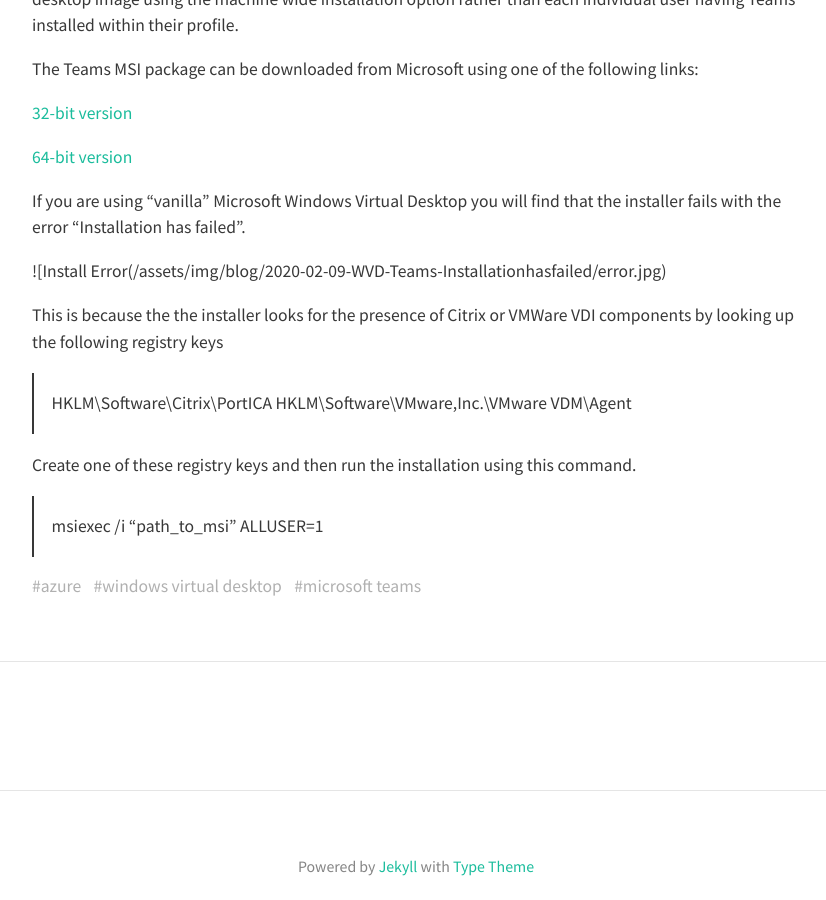
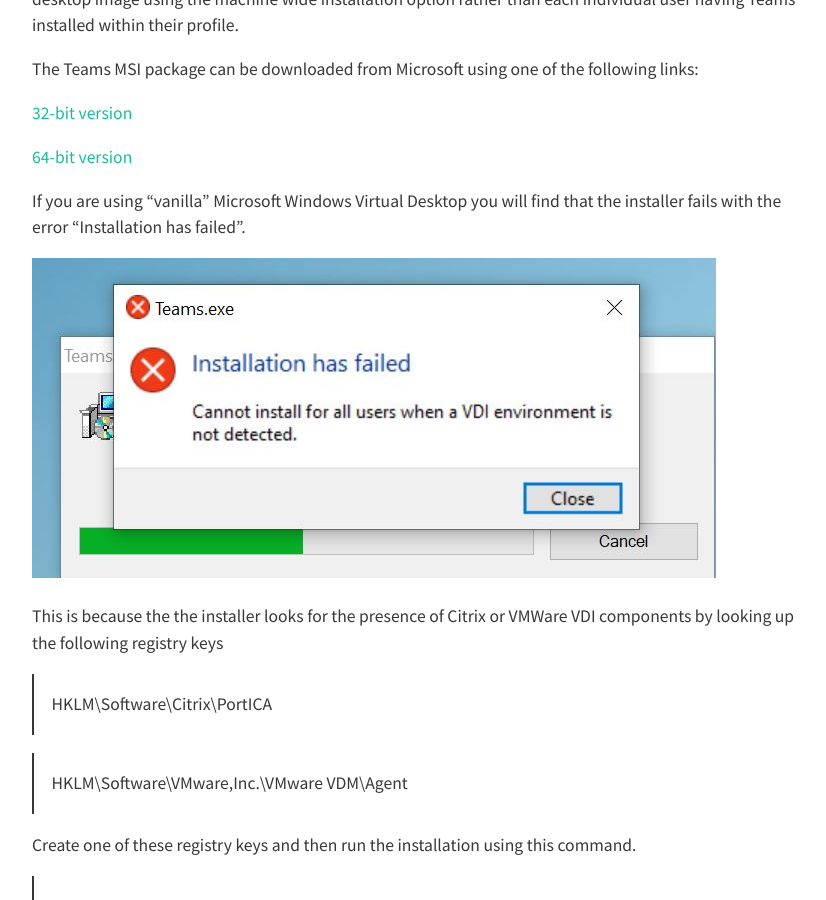
Before and after one commit to rossinthecloud/rossinthecloud.github.io, a Jekyll site: the page built from _posts/2020-02-09-WVD-Teams-Installationhasfailed.md, in a window 1280 px wide and 900 px high, scrolled down 443 px. Shown: the whole window, without its empty margins (224-1050 px from the left). Built offline with Jekyll 4.4.1, drawn with Linux system fonts in a browser that asks for light colours; nearby versions of some CDN libraries; comment, search, counter and statistics services are not loaded.

Commit message:
Update 2020-02-09-WVD-Teams-Installationhasfailed.md

```diff
--- a/_posts/2020-02-09-WVD-Teams-Installationhasfailed.md
+++ b/_posts/2020-02-09-WVD-Teams-Installationhasfailed.md
@@ -14,11 +14,12 @@
 
 If you are using "vanilla" Microsoft Windows Virtual Desktop you will find that the installer fails with the error "Installation has failed".
 
-![Install Error({{ site.baseurl }}/assets/img/blog/2020-02-09-WVD-Teams-Installationhasfailed/error.jpg)
+![Install Error]({{ site.baseurl }}/assets/img/blog/2020-02-09-WVD-Teams-Installationhasfailed/error.jpg)
 
 This is because the the installer looks for the presence of Citrix or VMWare VDI components by looking up the following registry keys
 
 > HKLM\Software\Citrix\PortICA
+
 > HKLM\Software\VMware,Inc.\VMware VDM\Agent
 
 Create one of these registry keys and then run the installation using this command.
```
